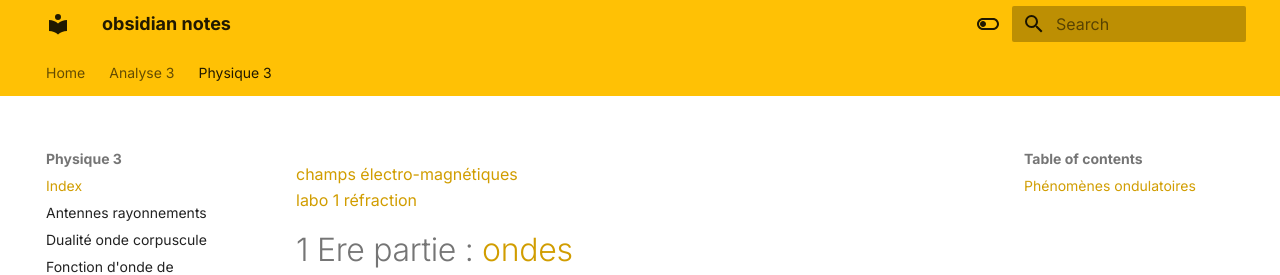
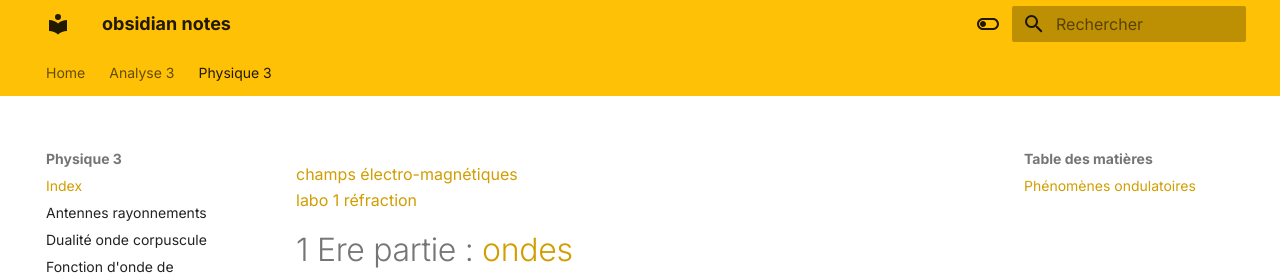
Before and after one commit to Aymco/public-obsidian, an MkDocs documentation site: the page built from docs/Physique 3/index.md, in a window 1280 px wide. Shown: the top 275 px of the page. Built offline with MkDocs 1.6.1 and Material for MkDocs 9.7.7, drawn with Linux system fonts in a browser that asks for light colours; part of the change alters nothing that is shown.

```diff
--- a/mkdocs.yml
+++ b/mkdocs.yml
@@ -6,7 +6,7 @@ theme:
     name: 'material'
     font:
         text: Inter
-    locale: fr
+    language: fr
     features:
     - navigation.tabs
     - navigation.instant
```
